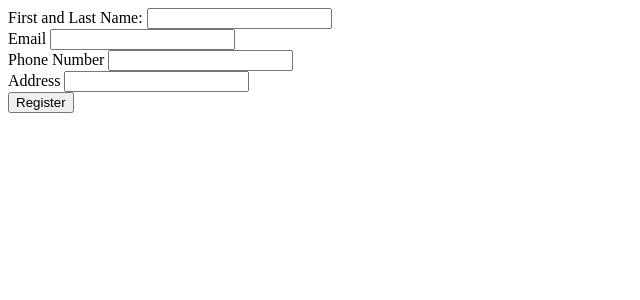
After one commit to xdaej/Hotel-Data-Management, a Python web app: template templates/registration.html in a window 1280 px wide. The commit adds this page. Shown: the top 300 px of the page, without its empty margins (0-640 px from the left). Run offline with Jinja, Linux system fonts and the light colour scheme; the template is opened without the code that fills it, so the values that code supplies are empty.

Commit message:
Add files via upload

```diff
--- /dev/null
+++ b/templates/registration.html
@@ -0,0 +1,32 @@
+<!DOCTYPE html>
+<html lang="en">
+<head>
+    <meta charset="UTF-8">
+    <title>Register and Manage</title>
+     <div class = "container">
+                <div class = "form_group">
+                    <form action="layout.html" method="get" target="_blank">
+                    <label>First and Last Name:</label>
+                    <input type = "text" name = "fname" value = "" required/>
+                </div>
+
+                <div class = "form_group">
+                    <label>Email </label>
+                    <input type = "email" name = "email" value = "" required/>
+                </div>
+
+                <div class = "form_group">
+                    <label>Phone Number</label>
+                    <input type = "tel" name = "phone_no" value = "" required/>
+                </div>
+
+                <div class = "form_group">
+                    <label>Address</label>
+                    <input type = "text" name = "address" value = "" required/>
+                </div>
+          <input type="submit" value="Register">
+</head>
+<body>
+
+</body>
+</html>
```
Also changed, not shown: templates/layout.html (+21 -2 lines).
